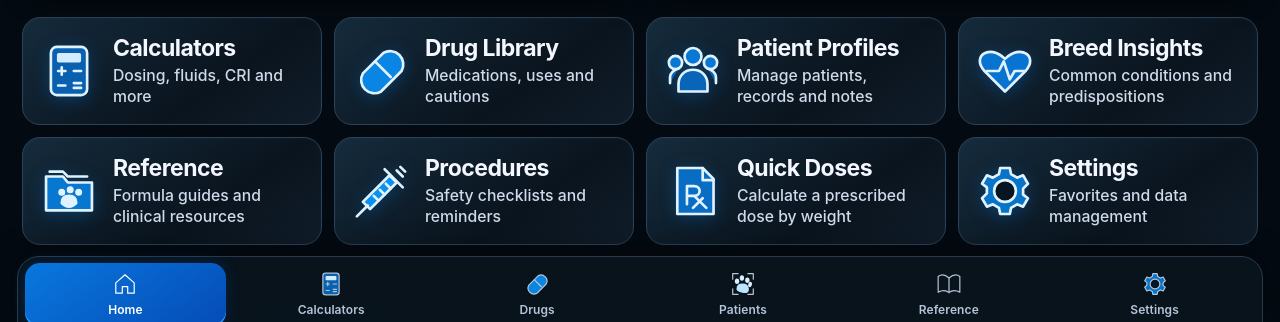
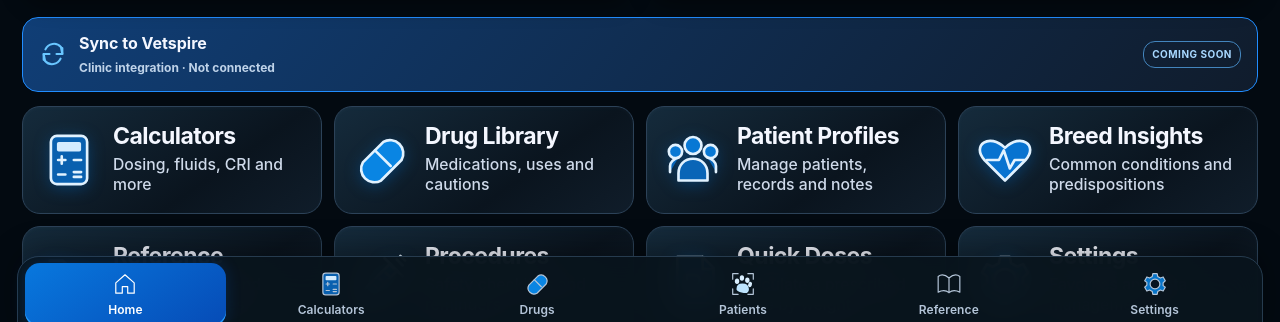
Before and after one commit to fafonfoe5483/Vetmate, a plain HTML site: page index.html in a window 1280 px wide. Shown: the part 466-788 px from the top of the page. Drawn offline with Linux system fonts and the light colour scheme.

Commit message:
Add clearly labeled coming-soon Vetspire sync buttons to dashboard and patient overview

```diff
--- a/index.html
+++ b/index.html
@@ -461,4 +461,29 @@ const priorPatient=patientView;
 patientView=function(){priorPatient();let p=current(),root=$('profileBody');if(!p||!root||profileTab!=='Overview')return;let panel=document.createElement('section');panel.className='panel';let h=document.createElement('h3');h.textContent='Owner contact';panel.append(h);for(let [k,label] of ownerFields){if(!p[k])continue;let row=document.createElement('p');row.textContent=label+': '+p[k];panel.append(row)}if(!ownerFields.some(([k])=>p[k])){let t=document.createElement('p');t.textContent='No owner contact recorded.';panel.append(t)}let m=document.createElement('p');m.textContent='Recorded medications: '+((p.currentMeds||[]).join(', ')||'Not entered');panel.append(m);let b=document.createElement('button');b.textContent='Edit details';b.onclick=()=>editProfile(true);panel.append(b);root.prepend(panel);root.append(checker(p.currentMeds||[],p.species))};
 render();
 })();
-</script></html>
+</script>
+<style id="vetspire-preview-style">
+.vm-vetspire{display:flex;align-items:center;gap:12px;width:100%;text-align:left;padding:14px 16px;margin:0 0 14px;border:1px solid #218dff;border-radius:16px;background:linear-gradient(130deg,#103e76,#101c2c);color:#f3f8ff;min-height:64px}.vm-vetspire svg{width:28px;height:28px;flex:none;color:#69c6ff}.vm-vetspire .vm-sync-copy{flex:1;min-width:0}.vm-vetspire strong,.vm-vetspire small{display:block}.vm-vetspire small{color:#bfd3e9;font-size:12px;margin-top:4px}.vm-vetspire .vm-sync-tag{font-size:10px;letter-spacing:.05em;color:#a8d8ff;border:1px solid #4385bd;border-radius:12px;padding:5px 8px;white-space:nowrap}.vm-sync-info{padding:14px;margin:0 0 14px;border:1px solid #29476a;border-radius:13px;background:#101e30;color:#dbe9fa}.vm-sync-info[hidden]{display:none}.vm-sync-info p{font-size:13px;line-height:1.5;margin:6px 0}
+</style>
+<script id="vetspire-preview">
+(function(){
+'use strict';
+function mount(root,before){
+ if(!root||root.querySelector('.vm-vetspire'))return;
+ const group=document.createElement('section');
+ const button=document.createElement('button');
+ button.type='button';button.className='vm-vetspire';button.setAttribute('aria-expanded','false');
+ button.innerHTML='<svg viewBox="0 0 24 24" fill="none" stroke="currentColor" stroke-width="1.8" stroke-linecap="round" stroke-linejoin="round" aria-hidden="true"><path d="M20 7v5h-5M4 17v-5h5"/><path d="M5.5 8a8 8 0 0 1 13.3-2L20 12M4 12l1.2 6a8 8 0 0 0 13.3-2"/></svg><span class="vm-sync-copy"><strong>Sync to Vetspire</strong><small>Clinic integration · Not connected</small></span><span class="vm-sync-tag">COMING SOON</span>';
+ const info=document.createElement('div');info.className='vm-sync-info';info.hidden=true;
+ info.innerHTML='<strong>Vetspire integration is coming</strong><p>Planned: import patient details and weight, then transfer reviewed calculations, vitals, lab notes and treatment summaries to the correct Vetspire record.</p><p>Clinic authorization, secure API access and validation are required. No records are being sent or retrieved. Vetspire remains the official medical record.</p>';
+ button.onclick=()=>{info.hidden=!info.hidden;button.setAttribute('aria-expanded',String(!info.hidden))};
+ group.append(button,info);root.insertBefore(group,before||null);
+}
+const previousRender=render;
+render=function(){previousRender();if(page==='Dashboard'&&!active){const root=$('view');mount(root,root?.querySelector('.vm-feature-grid'))}};
+const previousPatient=patientView;
+patientView=function(){previousPatient();if(current()&&profileTab==='Overview'){const root=$('profileBody');mount(root,root?.firstChild)}};
+render();
+})();
+</script>
+</html>
```
